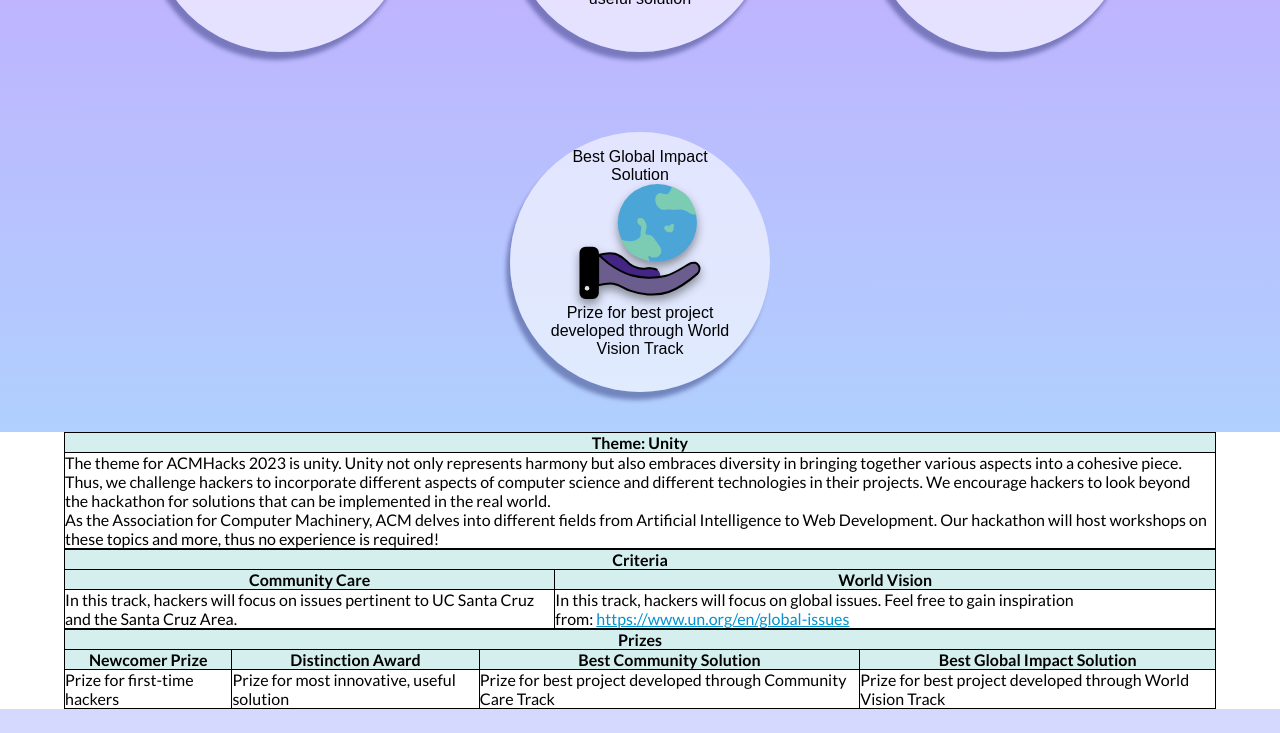
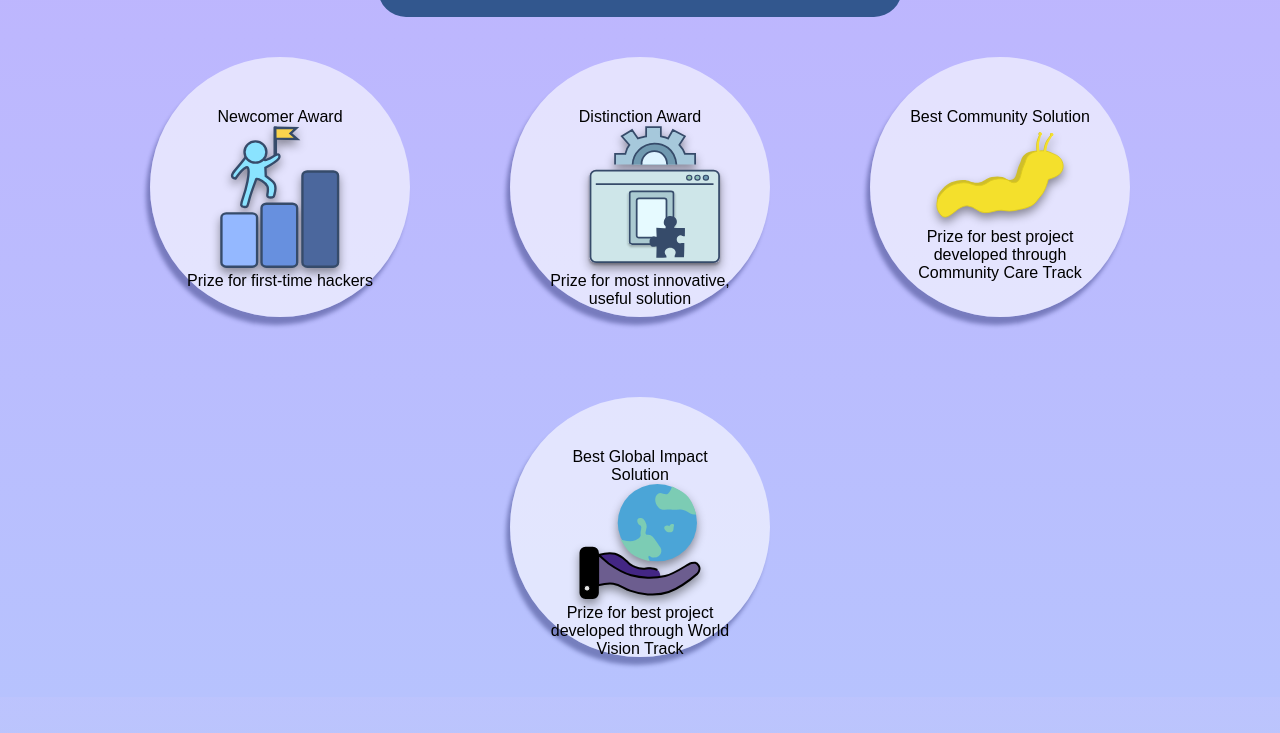
Before and after one commit to russellelliott/UCSC-ACM-Hackathon-Website, a React (Create React App) app: page / in a window 1280 px wide. Shown: the part 1460-2193 px from the top of the page. Built offline with nearby package versions, Linux system fonts and the light colour scheme.

Commit message:
style changes

```diff
--- a/src/App.css
+++ b/src/App.css
@@ -84,6 +84,7 @@ https://github.com/MiltonChung/UCSC-ACM-Website/blob/16d6f7384f42042ff1d8d1e3095
 
 h1,h2,h3,h4,h5,h6 {
 	font-family: var(--acm-font);
+  padding:2vh;
 }
 h2 {
 	font-size: 64px;
@@ -265,3 +266,7 @@ a.join:hover {
     transition: all 0.5s;
  }
 }
+
+.background{
+  background: linear-gradient(179.99deg, #DA9DE3 0%, #BEB5FE 45.9%, #B0D0FE 99.99%);
+}
--- a/src/App.js
+++ b/src/App.js
@@ -31,10 +31,10 @@ function Home() {
     document.title = "UCSC ACM Hackathon"
   }, []);
   return(
-    <div>
+    <div className="background">
       <h1 className = "title">UCSC ACM Hackathon</h1>
       <p className = "subtitle">A hackathon brought to you by UCSC ACM.</p>
-      <p className = "description">Dummy text go here</p>
+      {/*<p className = "description">Dummy text go here</p>*/}
 
       {/*Buttons for different applications*/}
       <div className = "apply">
--- a/src/components/Info.js
+++ b/src/components/Info.js
@@ -9,97 +9,14 @@ export default function Info(){
     return(
       <div>
         <h2 className = "unity">Theme: Unity</h2>
-        <p>The theme for ACMHacks 2023 is unity. Unity not only represents harmony but also embraces diversity in bringing together various aspects into a cohesive piece. Thus, we challenge hackers to incorporate different aspects of computer science and different technologies in their projects. We encourage hackers to look beyond the hackathon for solutions that can be implemented in the real world.&nbsp;</p>
-        <p>As the Association for Computer Machinery, ACM delves into different fields from Artificial Intelligence to Web Development. Our hackathon will host workshops on these topics and more, thus no experience is required!</p>
+        <p className="subtitle">The theme for ACMHacks 2023 is unity. Unity not only represents harmony but also embraces diversity in bringing together various aspects into a cohesive piece.</p>
+        <p className="subtitle">Thus, we challenge hackers to incorporate different aspects of computer science and different technologies in their projects.</p>
+        <p className="subtitle">We encourage hackers to look beyond the hackathon for solutions that can be implemented in the real world.</p>
+        <p className="subtitle">As the Association for Computer Machinery, ACM delves into different fields from Artificial Intelligence to Web Development.</p>
+        <p className="subtitle">Our hackathon will host workshops on these topics and more, thus no experience is required!</p>
 
         <Criteria/>
         <PrizeTracks/>
-        <div align="left">
-                <table>
-                    <tbody>
-                        <tr>
-                            <th>
-                                <p>Theme: Unity</p>
-                            </th>
-                        </tr>
-                        <tr>
-                            <td>
-                                <p>The theme for ACMHacks 2023 is unity. Unity not only represents harmony but also embraces diversity in bringing together various aspects into a cohesive piece. Thus, we challenge hackers to incorporate different aspects of computer science and different technologies in their projects. We encourage hackers to look beyond the hackathon for solutions that can be implemented in the real world.&nbsp;</p>
-                                <p>As the Association for Computer Machinery, ACM delves into different fields from Artificial Intelligence to Web Development. Our hackathon will host workshops on these topics and more, thus no experience is required!</p>
-                            </td>
-                        </tr>
-                    </tbody>
-                </table>
-            </div>
-
-            <div align="left">
-                <table>
-                    <tbody>
-                        <tr>
-                            <th colspan="2">
-                                <p>Criteria</p>
-                            </th>
-                        </tr>
-                        <tr>
-                            <th>
-                                <p>Community Care</p>
-                            </th>
-                            <th>
-                                <p>World Vision</p>
-                            </th>
-                        </tr>
-                        <tr>
-                            <td>
-                                <p>In this track, hackers will focus on issues pertinent to UC Santa Cruz and the Santa Cruz Area.&nbsp;</p>
-                            </td>
-                            <td>
-                                <p>In this track, hackers will focus on global issues. Feel free to gain inspiration from:&nbsp;<a href="https://www.un.org/en/global-issues">https://www.un.org/en/global-issues</a>&nbsp;</p>
-                            </td>
-                        </tr>
-                    </tbody>
-                </table>
-            </div>
-
-
-            <div align="left">
-                <table>
-                    <tbody>
-                        <tr>
-                            <th colspan="4">
-                                <p>Prizes</p>
-                            </th>
-                        </tr>
-                        <tr>
-                            <th>
-                                <p>Newcomer Prize</p>
-                            </th>
-                            <th>
-                                <p>Distinction Award</p>
-                            </th>
-                            <th>
-                                <p>Best Community Solution</p>
-                            </th>
-                            <th>
-                                <p>Best Global Impact Solution</p>
-                            </th>
-                        </tr>
-                        <tr>
-                            <td>
-                                <p>Prize for first-time hackers</p>
-                            </td>
-                            <td>
-                                <p>Prize for most innovative, useful solution</p>
-                            </td>
-                            <td>
-                                <p>Prize for best project developed through Community Care Track</p>
-                            </td>
-                            <td>
-                                <p>Prize for best project developed through World Vision Track</p>
-                            </td>
-                        </tr>
-                    </tbody>
-                </table>
-            </div>
 
       </div>
     );
--- a/src/components/PrizeTracks/PrizeTracks.css
+++ b/src/components/PrizeTracks/PrizeTracks.css
@@ -1,5 +1,5 @@
 .prizeTracks {
-    background: linear-gradient(179.99deg, #DA9DE3 0%, #BEB5FE 45.9%, #B0D0FE 99.99%);
+    /*background: linear-gradient(179.99deg, #DA9DE3 0%, #BEB5FE 45.9%, #B0D0FE 99.99%);*/
     display: flex;
     margin-top: -1px;
     flex-direction: column;
@@ -48,7 +48,8 @@
         /*position: relative;*/
         box-shadow: -4px 8px 4px rgba(20, 28, 94, 0.4);
         padding:4.5vh;
-        padding-top:2vh;
+        /*padding-top:2.5vh;*/
+        padding-top:4vw;
         }
         .prizeTracks__images__container--hover {
           background-color: #162C7B;
--- a/src/components/schedule/Schedule.js
+++ b/src/components/schedule/Schedule.js
@@ -6,7 +6,7 @@ import { schedule } from "./components/ScheduleData"
 export default function Schedule(){
     return(
       <div className='schedule-component'>
-        <div className='schedule-component__header'>Schedule</div>
+        <div className='schedule-component__header'><h2>Schedule</h2></div>
         <div className='schedule-component__container'>
           <ScheduleTable schedule={schedule} />
           <div className='schedule-component__footnote'>
```
